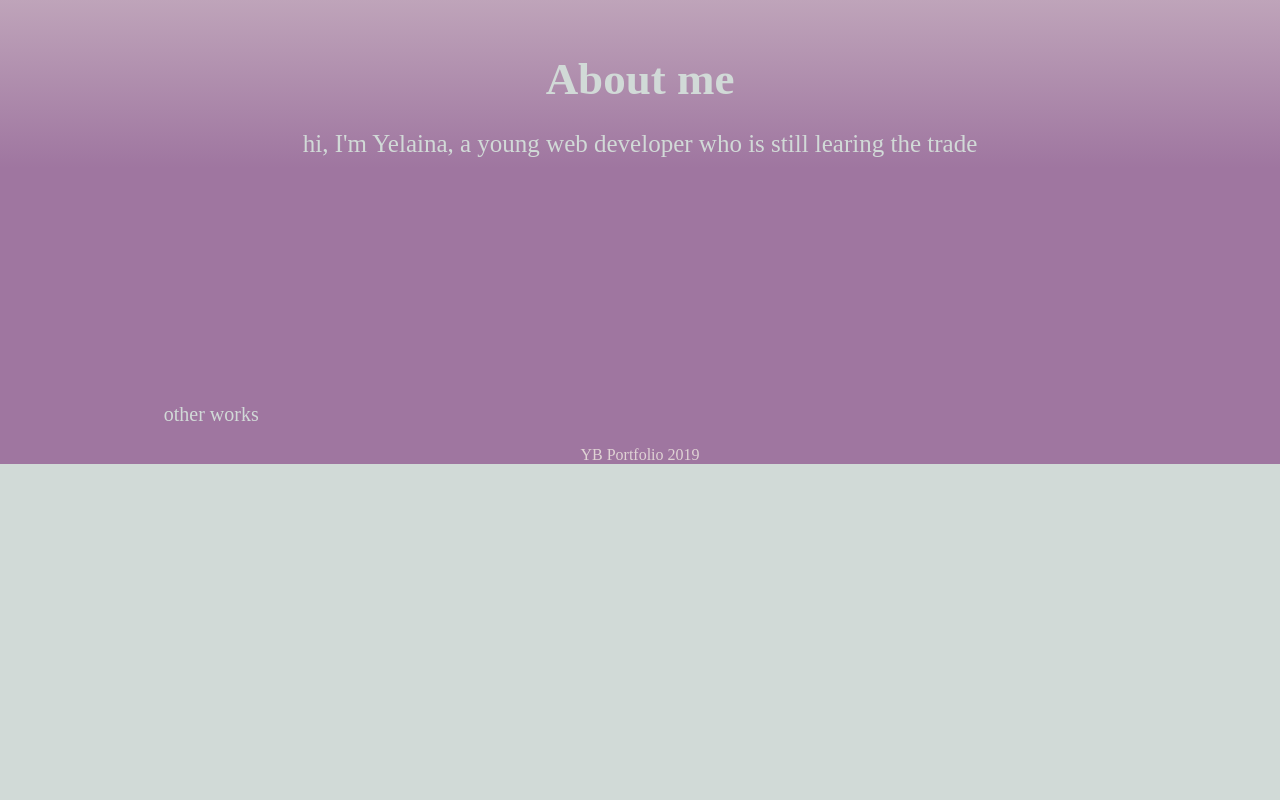
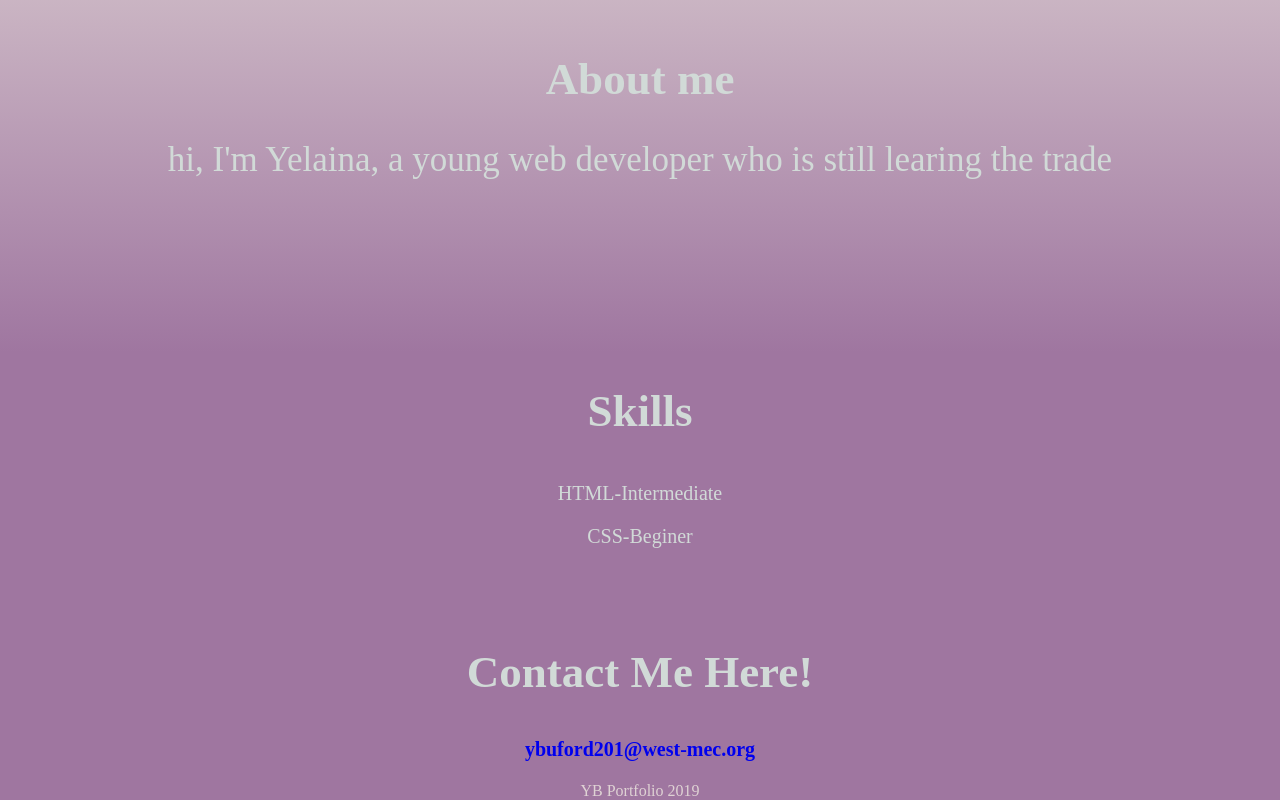
Before and after one commit to yelainab/TestSite, a plain HTML site: page index.html in a window 1280 px wide. Shown: the part 620-1420 px from the top of the page. Before the commit the page ends 1084 px from the top, so only its background shows below. Drawn offline with Linux system fonts and the light colour scheme.

Commit message:
linked the other works

```diff
--- a/index.html
+++ b/index.html
@@ -45,27 +45,28 @@
                 </p>
             </div>
         </div>
-        <div class="row">
-            <article>
-                <div class="col-1-1" id="skills">
+        <div class="row" id="skill">
+            <article id="skills">
+                <div class="col-1-1" >
                     <h1>Skills</h1>
-                        <p> HTML intermediate</p>
-                        <p><h2>CSS</h2>beginer</p>
+                    <p>HTML-Intermediate</p>
+                    <p>CSS-Beginer</p>
                 </div>
             </article>
         </div>
-
-        <div class="row" id="works">
-            <div class="col-1-3" >
-                <p id="one">web</p>
-            </div>
-            <div class="col-1-3" >
-                <p id="two"><a href="/../../unit6/unit-6-/Main_page.html"></a>other works</p>
-            </div>
-            <div class="col-1-3" >
-                <p id="three">web</p>
+        <div class="row" >
+            <div class="col-1-1" id="works" >
+                <h1>Other Works</h1>
+                <p><a href="../TestSite/unit-6-/Main_page.html" >
+                    <img src="otherwork.png" alt="other work"/>
+                </a></p>
             </div>
         </div>
+        <div class="row">
+                <div class="col-1-1" id="contact">
+                    <h1>Contact Me Here!</h1>
+                    <h2><a href="mailto:ybuford201@west-mec.org">ybuford201@west-mec.org</a></h2>
+                </div>
     </section>
     <div class="row">
         <div class="col-1-1">
--- a/layout.css
+++ b/layout.css
@@ -10,7 +10,7 @@ html{
     background: rgb(223,211,212);
     margin-bottom: 0;
     margin-top: 0;
-    width:100%;
+    width: 100%;
     margin-left:auto;
     margin-right:auto;
     min-height: 100%;
@@ -69,11 +69,11 @@ div#about h1{
 }
 div#about{
     padding-top: 150px;
-    padding-bottom: 200px;
+    padding-bottom: 150px;
 }
 div#about p{
     text-align: center;
-    font-size: 25px;
+    font-size: 35px;
 }
 
 /* skills */
@@ -81,37 +81,65 @@ article{
     position: relative;
 }
 article h1{
-    padding: 0;
-    margin-top: 75px;
-    margin-bottom: 0px;
+
     text-align: center;
-    font-size: 40px;
 }
 section{
     color: rgb(209,218,215);
     background: linear-gradient( rgba(120,0,120,0), rgb(159, 118, 160)55%) no-repeat;
 }
-div#skills h1{
+article#skills h1{
+    padding: 0;
+    margin-top: 0px;
+    font-size: 45px;
     text-align: center;
     border: rgb(223, 211, 212);
     border-radius: 2px;
 }
-div#skills{
-    display: none;
+article#skills p{
     text-align: center;
+    font-size: 20px;
+}
+div#skill{
+    padding: 20px;
+    padding-bottom: 40px;
 }
 /* web */
-p#two{
+div#works{
+    display: none;
+    height: 200px;
     text-align: center;
     font-size: 20px;
-    background:
 }
-p#one , p#three{
-    display: none;
+div#works{
+    margin-left: 20px;
+    margin-right: 20px;
+    color: rgb(159, 118, 160);
+    background: rgb(209,218,215);
+    padding: 20px
+}
+div#works a{
+    text-decoration: none;
+}
+div#works a > img{
+    width: 2in;
+    border-radius: 15px;
+}
+div#works a > img:hover{
+    width: 2.5in;
+}
+div#contact a{
+    font-size: 20px;
+    text-decoration: none;
+}
+div#contact h1{
+    font-size: 45px;
+}
+div#contact h1, div#contact h2{
+    text-align: center;
 }
 
 /* footer */
-
 footer{
     width: 100%;
     color: rgb(223,211,212);
```
Also changed, not shown: grids.css (line endings or trailing spaces), otherwork.png (added).
